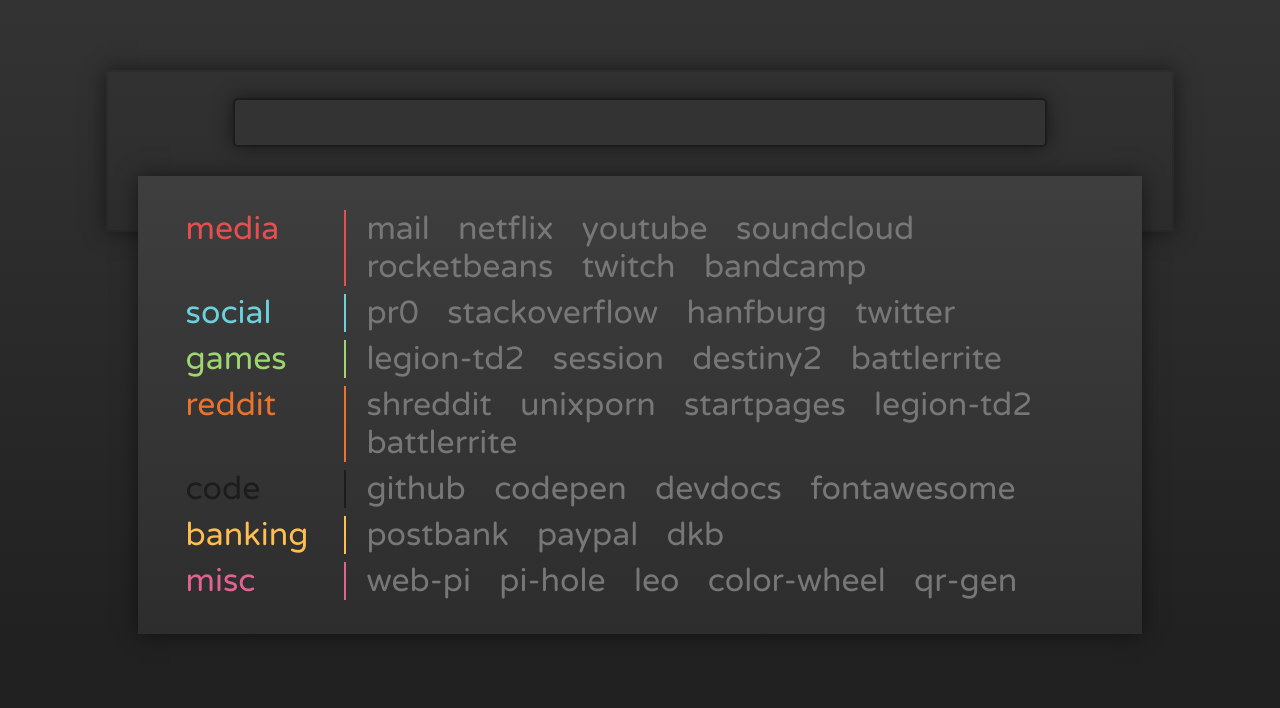
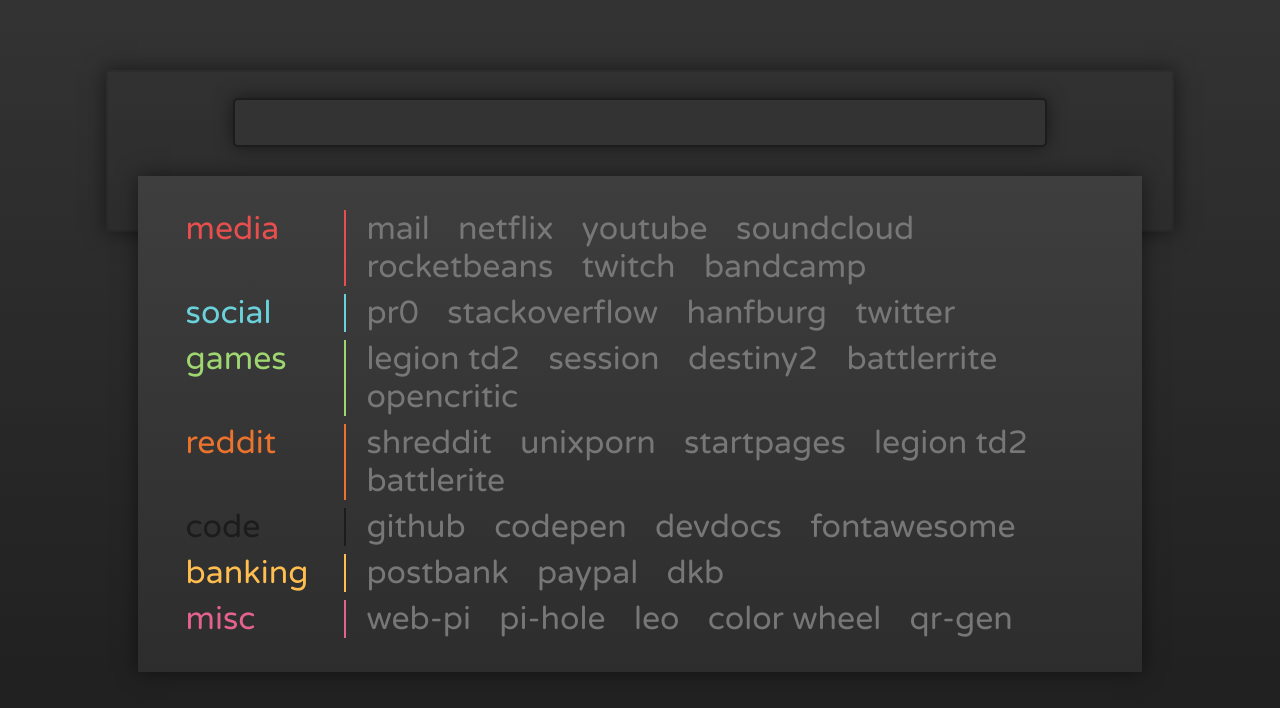
Before and after one commit to Bejlem/md2, a plain HTML site: page index.html in a window 1280 px wide. Drawn offline with Linux system fonts and the light colour scheme.

Commit message:
Update index.html

```diff
--- a/index.html
+++ b/index.html
@@ -12,9 +12,9 @@
 		<header>
 			<div id='header_top'></div>
 			<div id='header_mid'>
-			<form id='searchbox' method='get' action='http://www.duckduckgo.com/?q='>
-				<input id='search_input' type='text' name='q' target='_blank' placeholder='' autocomplete='off' autofocus>
-			</form>
+				<form id='searchbox' method='get' action='http://www.duckduckgo.com/?q='>
+					<input id='search_input' type='text' name='q' target='_blank' placeholder='' autocomplete='off' autofocus>
+				</form>
 			</div>
 		</header>
 		<content>
@@ -24,6 +24,7 @@
 						<div class='category cat_media'>
 							<div class='label'>media</div>
 							<div class='links'>
+								<div class=spacer_links></div>
 								<a href='https://mailbox.org'>mail</a>
 								<a href='https://netflix.com'>netflix</a>
 								<a href='https://youtube.com/feed/subscriptions'>youtube</a>
@@ -36,6 +37,7 @@
 						<div class='category cat_social'>
 							<div class='label'>social</div>
 							<div class='links'>
+								<div class=spacer_links></div>
 								<a href='https://pr0gramm.com'>pr0</a>
 								<a href='https://stackoverflow.com'>stackoverflow</a>
 								<a href='http://hanfburg.de'>hanfburg</a>
@@ -45,25 +47,29 @@
 						<div class='category cat_games'>
 							<div class='label'>games</div>
 							<div class='links'>
-								<a class='first' href='https://legiontd2.com'>legion-td2</a>
+								<div class=spacer_links></div>
+								<a class='first' href='https://legiontd2.com'>legion td2</a>
 								<a href='http://www.crea-turestudios.com/'>session</a>
 								<a href='https://bungie.net'>destiny2</a>
 								<a href='https://battlerite.com'>battlerrite</a>
+								<a href="http://opencritic.com/">opencritic</a>
 							</div>
 						</div>
 						<div class='category cat_reddit'>
 							<div class='label'>reddit</div>
 							<div class='links'>
+								<div class=spacer_links></div>
 								<a class='first' href='https://reddit.com/r/skateboarding/'>shreddit</a>
 								<a href='https://reddit.com/r/unixporn/'>unixporn</a>
 								<a href='https://reddit.com/r/startpages/'>startpages</a>
-								<a href='https://reddit.com/r/LegionTD2/'>legion-td2</a>
-								<a href='https://reddit.com/r/BattleRite/'>battlerrite</a>
+								<a href='https://reddit.com/r/LegionTD2/'>legion td2</a>
+								<a href='https://reddit.com/r/BattleRite/'>battlerite</a>
 							</div>
 						</div>
 						<div class='category cat_code'>
 							<div class='label'>code</div>
 							<div class='links'>
+								<div class=spacer_links></div>
 								<a class='first' href='https://github.com/jubit'>github</a></li>
 								<a href='https://codepen.io/jub/'>codepen</a>
 								<a href='https://devdocs.io/'>devdocs</a>
@@ -73,6 +79,7 @@
 						<div class='category cat_banking'>
 							<div class='label'>banking</div>
 							<div class='links'>
+								<div class=spacer_links></div>
 								<a class='first' href='https://banking.postbank.de/rai/login'>postbank</a>
 								<a href='https://paypal.com/signin'>paypal</a>
 								<a href='https://dkb.de/banking'>dkb</a>
@@ -81,13 +88,14 @@
 						<div class='category cat_misc'>
 							<div class='label'>misc</div>
 							<div class='links'>
+								<div class=spacer_links></div>
 								<a class='first' href='http://web.pi'>web-pi</a>
 								<a href='http://pi.hole'>pi-hole</a>
 								<a href="https://dict.leo.org/englisch-deutsch/">leo</a>
-								<a href='https://color.adobe.com/create/color-wheel/'>color-wheel</a>
+								<a href='https://color.adobe.com/create/color-wheel/'>color wheel</a>
 								<a href='http://qr-code-generator.com'>qr-gen</a>
 							</div>
-				  		</div>
+						</div>
 					</div>
 				</div>
 			</div>
```
